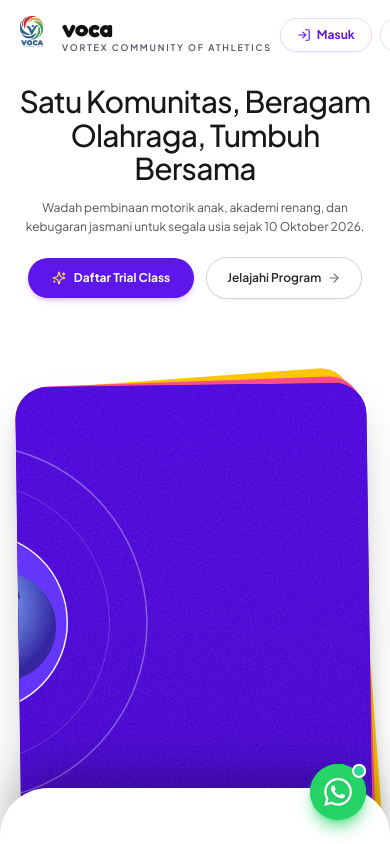
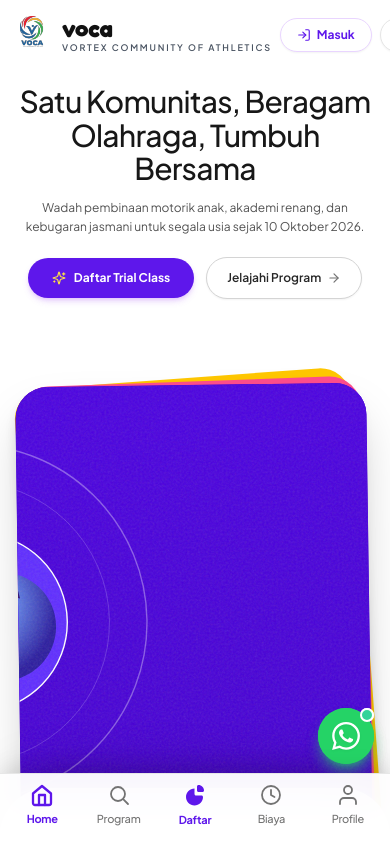
Before and after one commit to Ojannnn-prog/voca-web, a Next.js app: page / in a window 390 px wide. Shown: the top 844 px of the page. Built offline with nearby package versions, Linux system fonts and the light colour scheme.

Commit message:
feat: implement mobile bottom icon navigation bar matching reference image and adapt desktop top navbar

```diff
--- a/src/app/page.tsx
+++ b/src/app/page.tsx
@@ -40,7 +40,7 @@ export default function Home() {
   };
 
   return (
-    <main className="relative min-h-screen bg-white text-[#111111]">
+    <main className="relative min-h-screen bg-white text-[#111111] pb-20 lg:pb-0">
       {/* 1. Adaptive Sticky Navbar */}
       <Navbar
         onOpenRegister={() => handleOpenRegister("swimming", "free_trial")}
--- a/src/components/common/FloatingWhatsApp.tsx
+++ b/src/components/common/FloatingWhatsApp.tsx
@@ -23,7 +23,7 @@ export function FloatingWhatsApp({
 
   return (
     <aside
-      className="fixed bottom-6 right-6 z-50 flex items-center gap-3 select-none"
+      className="fixed bottom-20 lg:bottom-6 right-4 sm:right-6 z-40 flex items-center gap-3 select-none"
       aria-label="Kontak WhatsApp Admin VOCA"
     >
       {/* Tooltip text on hover (Desktop) */}
--- a/src/components/navbar/Navbar.tsx
+++ b/src/components/navbar/Navbar.tsx
@@ -1,10 +1,22 @@
 "use client";
 
-import React, { useState } from "react";
+import React, { useState, useEffect } from "react";
 import Link from "next/link";
+import { useRouter } from "next/navigation";
 import { VocaLogo } from "@/components/common/VocaLogo";
 import { NAV_LINKS } from "@/lib/constants";
-import { Menu, X, Shield, User, Sparkles, LogIn } from "lucide-react";
+import {
+  Home,
+  Search,
+  Clock,
+  User,
+  Sparkles,
+  LogIn,
+  Menu,
+  X,
+  Shield,
+  Layers,
+} from "lucide-react";
 
 interface NavbarProps {
   onOpenRegister: () => void;
@@ -12,16 +24,62 @@ interface NavbarProps {
 }
 
 export function Navbar({ onOpenRegister, isDarkMode = false }: NavbarProps) {
+  const router = useRouter();
   const [mobileMenuOpen, setMobileMenuOpen] = useState(false);
+  const [activeTab, setActiveTab] = useState<"home" | "programs" | "daftar" | "membership" | "account">("home");
+
+  // Track active section on scroll for mobile bottom bar
+  useEffect(() => {
+    const handleScroll = () => {
+      const scrollPos = window.scrollY;
+      const programsEl = document.getElementById("programs");
+      const membershipEl = document.getElementById("membership");
+
+      if (scrollPos < 350) {
+        setActiveTab("home");
+      } else if (
+        programsEl &&
+        scrollPos >= programsEl.offsetTop - 250 &&
+        (!membershipEl || scrollPos < membershipEl.offsetTop - 250)
+      ) {
+        setActiveTab("programs");
+      } else if (membershipEl && scrollPos >= membershipEl.offsetTop - 250) {
+        setActiveTab("membership");
+      }
+    };
+
+    window.addEventListener("scroll", handleScroll, { passive: true });
+    return () => window.removeEventListener("scroll", handleScroll);
+  }, []);
+
+  const handleNavClick = (tab: "home" | "programs" | "daftar" | "membership" | "account", targetId?: string) => {
+    setActiveTab(tab);
+
+    if (tab === "home") {
+      window.scrollTo({ top: 0, behavior: "smooth" });
+    } else if (tab === "daftar") {
+      onOpenRegister();
+    } else if (tab === "account") {
+      router.push("/login");
+    } else if (targetId) {
+      const el = document.getElementById(targetId);
+      if (el) {
+        el.scrollIntoView({ behavior: "smooth" });
+      }
+    }
+  };
 
   return (
     <>
+      {/* ========================================================================= */}
+      {/* 1. TOP HEADER (DESKTOP: FLOATING PILL TETAP DI ATAS | MOBILE: CLEAN LOGO) */}
+      {/* ========================================================================= */}
       <header
         id="navbar"
         className="fixed top-0 left-0 right-0 z-50 px-3 sm:px-6 md:px-8 py-3 transition-all duration-300 w-full"
       >
         <div className="w-full flex items-center justify-between gap-2 sm:gap-4">
-          {/* ================= 1. BRAND LOGO (KIRI) ================= */}
+          {/* BRAND LOGO (KIRI) */}
           <Link
             href="/"
             id="nav-logo"
@@ -35,8 +93,7 @@ export function Navbar({ onOpenRegister, isDarkMode = false }: NavbarProps) {
             />
           </Link>
 
-          {/* ================= 2. PERSISTENT FLOATING WHITE CAPSULE PILL (TENGAH) ================= */}
-          {/* Kapsul putih melayang di tengah: tampil dari layar lg ke atas dengan ukuran fleksibel tanpa overflow */}
+          {/* DESKTOP ONLY: FLOATING WHITE CAPSULE PILL DI TENGAH (TETAP DI ATAS) */}
           <nav
             id="nav-pill"
             className="hidden lg:flex items-center space-x-3.5 xl:space-x-6 px-5 py-2.5 xl:px-7 xl:py-2.5 bg-white/95 backdrop-blur-md rounded-full shadow-lg shadow-black/8 border border-neutral-200/90 text-xs xl:text-sm font-semibold transition-all duration-300 hover:shadow-xl shrink-0"
@@ -65,9 +122,9 @@ export function Navbar({ onOpenRegister, isDarkMode = false }: NavbarProps) {
             })}
           </nav>
 
-          {/* ================= 3. RIGHT ACTIONS: LOGIN ================= */}
+          {/* RIGHT ACTIONS: TOMBOL MASUK & TOGGLE DRAWER MOBILE */}
           <div className="flex items-center space-x-2 sm:space-x-3 shrink-0">
-            {/* Tombol Masuk / Login */}
+            {/* Tombol Masuk / Login (Desktop & Tablet) */}
             <Link
               href="/login"
               className={`inline-flex items-center gap-1.5 text-xs font-bold px-4 py-2 rounded-full transition-all border shrink-0 ${
@@ -81,7 +138,7 @@ export function Navbar({ onOpenRegister, isDarkMode = false }: NavbarProps) {
               <span>Masuk</span>
             </Link>
 
-            {/* Mobile Menu Toggle Button */}
+            {/* Mobile Menu Toggle Button (Buka Drawer Menu Lengkap) */}
             <button
               onClick={() => setMobileMenuOpen(!mobileMenuOpen)}
               className={`lg:hidden p-2 sm:p-2.5 rounded-full border transition-all shrink-0 ${
@@ -89,7 +146,7 @@ export function Navbar({ onOpenRegister, isDarkMode = false }: NavbarProps) {
                   ? "text-white bg-white/10 border-white/20"
                   : "text-neutral-800 bg-white border-neutral-200 shadow-sm"
               }`}
-              aria-label="Buka Menu Navigasi"
+              aria-label="Buka Menu Lengkap"
             >
               {mobileMenuOpen ? <X className="w-4 h-4 sm:w-5 sm:h-5" /> : <Menu className="w-4 h-4 sm:w-5 sm:h-5" />}
             </button>
@@ -97,13 +154,179 @@ export function Navbar({ onOpenRegister, isDarkMode = false }: NavbarProps) {
         </div>
       </header>
 
-      {/* ================= MOBILE NAVIGATION DRAWER ================= */}
+      {/* ========================================================================= */}
+      {/* 2. MOBILE BOTTOM APP BAR (ICON MENU DI BAWAH SEPERTI PADA GAMBAR CONTOH) */}
+      {/* ========================================================================= */}
+      <nav
+        id="mobile-bottom-nav"
+        aria-label="Navigasi Menu Mobile Bawah"
+        className="fixed bottom-0 left-0 right-0 z-50 lg:hidden bg-white/95 backdrop-blur-xl border-t border-neutral-200/90 shadow-[0_-4px_25px_rgba(0,0,0,0.08)] transition-all select-none"
+        style={{
+          paddingBottom: "max(0.4rem, env(safe-area-inset-bottom))",
+        }}
+      >
+        <div className="grid grid-cols-5 items-center justify-items-center h-16 max-w-md mx-auto px-1">
+          {/* TAB 1: HOME */}
+          <button
+            onClick={() => handleNavClick("home")}
+            className={`flex flex-col items-center justify-center w-full py-1.5 transition-transform active:scale-90 ${
+              activeTab === "home" ? "text-[#5E17EB]" : "text-neutral-500 hover:text-neutral-800"
+            }`}
+            aria-label="Beranda"
+          >
+            {/* Outline House Icon seperti gambar contoh */}
+            <svg
+              className="w-6 h-6 transition-colors"
+              viewBox="0 0 24 24"
+              fill="none"
+              stroke="currentColor"
+              strokeWidth={activeTab === "home" ? "2.3" : "1.8"}
+              strokeLinecap="round"
+              strokeLinejoin="round"
+            >
+              <path d="M3 10.5L12 3l9 7.5v9.5a2 2 0 0 1-2 2H5a2 2 0 0 1-2-2z" />
+              <polyline points="9 22 9 12 15 12 15 22" />
+            </svg>
+            <span
+              className={`text-[11px] mt-1 tracking-tight transition-colors ${
+                activeTab === "home" ? "font-bold text-[#5E17EB]" : "font-medium text-neutral-500"
+              }`}
+            >
+              Home
+            </span>
+          </button>
+
+          {/* TAB 2: SEARCH / PROGRAM */}
+          <button
+            onClick={() => handleNavClick("programs", "programs")}
+            className={`flex flex-col items-center justify-center w-full py-1.5 transition-transform active:scale-90 ${
+              activeTab === "programs" ? "text-[#5E17EB]" : "text-neutral-500 hover:text-neutral-800"
+            }`}
+            aria-label="Program VOCA"
+          >
+            {/* Outline Search Icon seperti gambar contoh */}
+            <svg
+              className="w-6 h-6 transition-colors"
+              viewBox="0 0 24 24"
+              fill="none"
+              stroke="currentColor"
+              strokeWidth={activeTab === "programs" ? "2.3" : "1.8"}
+              strokeLinecap="round"
+              strokeLinejoin="round"
+            >
+              <circle cx="11" cy="11" r="7" />
+              <path d="M21 21l-4.35-4.35" />
+            </svg>
+            <span
+              className={`text-[11px] mt-1 tracking-tight transition-colors ${
+                activeTab === "programs" ? "font-bold text-[#5E17EB]" : "font-medium text-neutral-500"
+              }`}
+            >
+              Program
+            </span>
+          </button>
+
+          {/* TAB 3: DAFTAR / TRIAL (CENTER HIGHLIGHTED PURPLE TAB SEPERTI GAMBAR CONTOH) */}
+          <button
+            onClick={() => handleNavClick("daftar")}
+            className="flex flex-col items-center justify-center w-full py-1 transition-transform active:scale-90 select-none group"
+            aria-label="Daftar Trial Class"
+          >
+            {/* Solid Purple Segmented Shape persis seperti Analytics pada gambar referensi */}
+            <div className="relative flex items-center justify-center">
+              <svg
+                className="w-7 h-7 text-[#5E17EB] transition-transform group-hover:scale-105"
+                viewBox="0 0 28 28"
+                fill="none"
+              >
+                {/* Bagian Bawah-Kiri Segmen Melengkung Ungu Solid */}
+                <path
+                  d="M13.5 6.5C8.8 6.5 5 10.3 5 15C5 19.7 8.8 23.5 13.5 23.5C18.2 23.5 22 19.7 22 15C22 14.2 21.3 13.5 20.5 13.5H15C14.2 13.5 13.5 12.8 13.5 12V6.5Z"
+                  fill="#5E17EB"
+                />
+                {/* Potongan Atas-Kanan Melengkung Ungu Solid */}
+                <path
+                  d="M16 4.5C16 3.7 16.7 3 17.5 3C20.5 3 23 5.5 23 8.5C23 9.3 22.3 10 21.5 10H17.5C16.7 10 16 9.3 16 8.5V4.5Z"
+                  fill="#5E17EB"
+                />
+              </svg>
+            </div>
+            <span className="text-[11px] font-bold text-[#5E17EB] mt-0.5 tracking-tight">
+              Daftar
+            </span>
+          </button>
+
+          {/* TAB 4: BIAYA / MEMBERSHIP / HISTORY */}
+          <button
+            onClick={() => handleNavClick("membership", "membership")}
+            className={`flex flex-col items-center justify-center w-full py-1.5 transition-transform active:scale-90 ${
+              activeTab === "membership" ? "text-[#5E17EB]" : "text-neutral-500 hover:text-neutral-800"
+            }`}
+            aria-label="Biaya & Membership"
+          >
+            {/* Outline Clock Icon persis seperti History pada gambar contoh */}
+            <svg
+              className="w-6 h-6 transition-colors"
+              viewBox="0 0 24 24"
+              fill="none"
+              stroke="currentColor"
+              strokeWidth={activeTab === "membership" ? "2.3" : "1.8"}
+              strokeLinecap="round"
+              strokeLinejoin="round"
+            >
+              <circle cx="12" cy="12" r="9" />
+              <polyline points="12 7 12 12 15.5 14" />
+            </svg>
+            <span
+              className={`text-[11px] mt-1 tracking-tight transition-colors ${
+                activeTab === "membership" ? "font-bold text-[#5E17EB]" : "font-medium text-neutral-500"
+              }`}
+            >
+              Biaya
+            </span>
+          </button>
+
+          {/* TAB 5: AKUN / PROFILE */}
+          <button
+            onClick={() => handleNavClick("account")}
+            className={`flex flex-col items-center justify-center w-full py-1.5 transition-transform active:scale-90 ${
+              activeTab === "account" ? "text-[#5E17EB]" : "text-neutral-500 hover:text-neutral-800"
+            }`}
+            aria-label="Akun & Login"
+          >
+            {/* Outline User Profile Icon persis seperti Profile pada gambar contoh */}
+            <svg
+              className="w-6 h-6 transition-colors"
+              viewBox="0 0 24 24"
+              fill="none"
+              stroke="currentColor"
+              strokeWidth={activeTab === "account" ? "2.3" : "1.8"}
+              strokeLinecap="round"
+              strokeLinejoin="round"
+            >
+              <path d="M20 21v-2a4 4 0 0 0-4-4H8a4 4 0 0 0-4 4v2" />
+              <circle cx="12" cy="7" r="4" />
+            </svg>
+            <span
+              className={`text-[11px] mt-1 tracking-tight transition-colors ${
+                activeTab === "account" ? "font-bold text-[#5E17EB]" : "font-medium text-neutral-500"
+              }`}
+            >
+              Profile
+            </span>
+          </button>
+        </div>
+      </nav>
+
+      {/* ========================================================================= */}
+      {/* 3. MOBILE SECONDARY DRAWER (UNTUK HALAMAN TAMBAHAN: TENTANG, JALUR, FESTIVAL) */}
+      {/* ========================================================================= */}
       {mobileMenuOpen && (
-        <div className="fixed inset-0 z-40 bg-white/95 backdrop-blur-md pt-20 px-6 flex flex-col justify-between pb-8 lg:hidden animate-fadeIn">
+        <div className="fixed inset-0 z-40 bg-white/98 backdrop-blur-xl pt-20 px-6 flex flex-col justify-between pb-24 lg:hidden animate-fadeIn overflow-y-auto">
           {/* Main Links */}
-          <div className="flex flex-col space-y-3">
-            <p className="text-[11px] font-bold uppercase tracking-wider text-neutral-400 mb-1">
-              Navigasi Halaman
+          <div className="flex flex-col space-y-2">
+            <p className="text-[11px] font-bold uppercase tracking-wider text-neutral-400 mb-2">
+              Menu Lengkap VOCA
             </p>
             {NAV_LINKS.map((item) => {
               const isRegistration = item.href === "#pendaftaran" || item.isSpecial;
@@ -118,8 +341,8 @@ export function Navbar({ onOpenRegister, isDarkMode = false }: NavbarProps) {
                       onOpenRegister();
                     }
                   }}
-                  className={`text-lg font-bold py-2 border-b border-neutral-100 flex items-center justify-between ${
-                    isRegistration ? "text-[#5E17EB]" : "text-neutral-900"
+                  className={`text-base font-bold py-2.5 border-b border-neutral-100 flex items-center justify-between ${
+                    isRegistration ? "text-[#5E17EB]" : "text-neutral-900 hover:text-[#5E17EB]"
                   }`}
                 >
                   <span>{item.label}</span>
@@ -141,7 +364,7 @@ export function Navbar({ onOpenRegister, isDarkMode = false }: NavbarProps) {
                 <Link
                   href="/login?role=member"
                   onClick={() => setMobileMenuOpen(false)}
-                  className="flex items-center justify-center gap-2 p-3 rounded-2xl bg-blue-50 text-[#21649D] font-bold text-xs border border-blue-200"
+                  className="flex items-center justify-center gap-2 p-3 rounded-2xl bg-blue-50 text-[#21649D] font-bold text-xs border border-blue-200 active:scale-95 transition"
                 >
                   <User className="w-4 h-4" />
                   <span>Portal Member</span>
@@ -149,7 +372,7 @@ export function Navbar({ onOpenRegister, isDarkMode = false }: NavbarProps) {
                 <Link
                   href="/login?role=admin"
                   onClick={() => setMobileMenuOpen(false)}
-                  className="flex items-center justify-center gap-2 p-3 rounded-2xl bg-purple-50 text-[#5E17EB] font-bold text-xs border border-purple-200"
+                  className="flex items-center justify-center gap-2 p-3 rounded-2xl bg-purple-50 text-[#5E17EB] font-bold text-xs border border-purple-200 active:scale-95 transition"
                 >
                   <Shield className="w-4 h-4" />
                   <span>Panel Admin</span>
@@ -158,14 +381,14 @@ export function Navbar({ onOpenRegister, isDarkMode = false }: NavbarProps) {
             </div>
           </div>
 
-          {/* CTA Daftar Khusus Mobile */}
+          {/* CTA Daftar Khusus Mobile Drawer */}
           <div className="pt-6">
             <button
               onClick={() => {
                 setMobileMenuOpen(false);
                 onOpenRegister();
               }}
-              className="w-full py-4 rounded-full bg-[#5E17EB] hover:bg-[#4b11bd] text-white font-bold text-sm shadow-xl shadow-purple-500/25 flex items-center justify-center gap-2 active:scale-95 transition"
+              className="w-full py-3.5 rounded-full bg-[#5E17EB] hover:bg-[#4b11bd] text-white font-bold text-sm shadow-xl shadow-purple-500/25 flex items-center justify-center gap-2 active:scale-95 transition"
             >
               <Sparkles className="w-4 h-4 text-yellow-300" />
               <span>Daftar Trial Class Sekarang</span>
```
